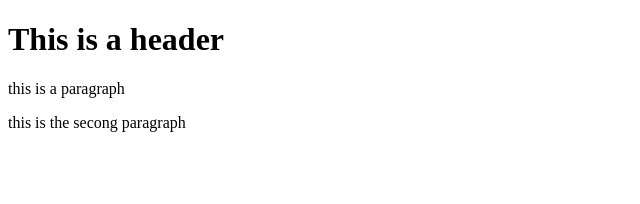
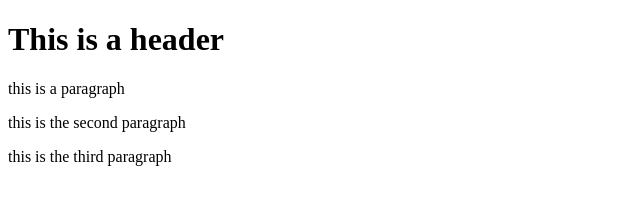
Before and after one commit to SwethaHolla/git-test, a website: page index.html in a window 1280 px wide. Shown: the whole page, without its empty margins (0-640 px from the left). Drawn offline with Linux system fonts and the light colour scheme.

Commit message:
fifth commit

```diff
--- a/index.html
+++ b/index.html
@@ -4,6 +4,7 @@
     <body>
         <h1>This is a header</h1>
         <p>this is a paragraph</p>
-        <p>this is the secong paragraph</p>
+        <p>this is the second paragraph</p>
+        <p>this is the third paragraph</p>
         </body>
 </html>
```
Also changed, not shown: package.json (added, +25 -0 lines), 2 other files.
